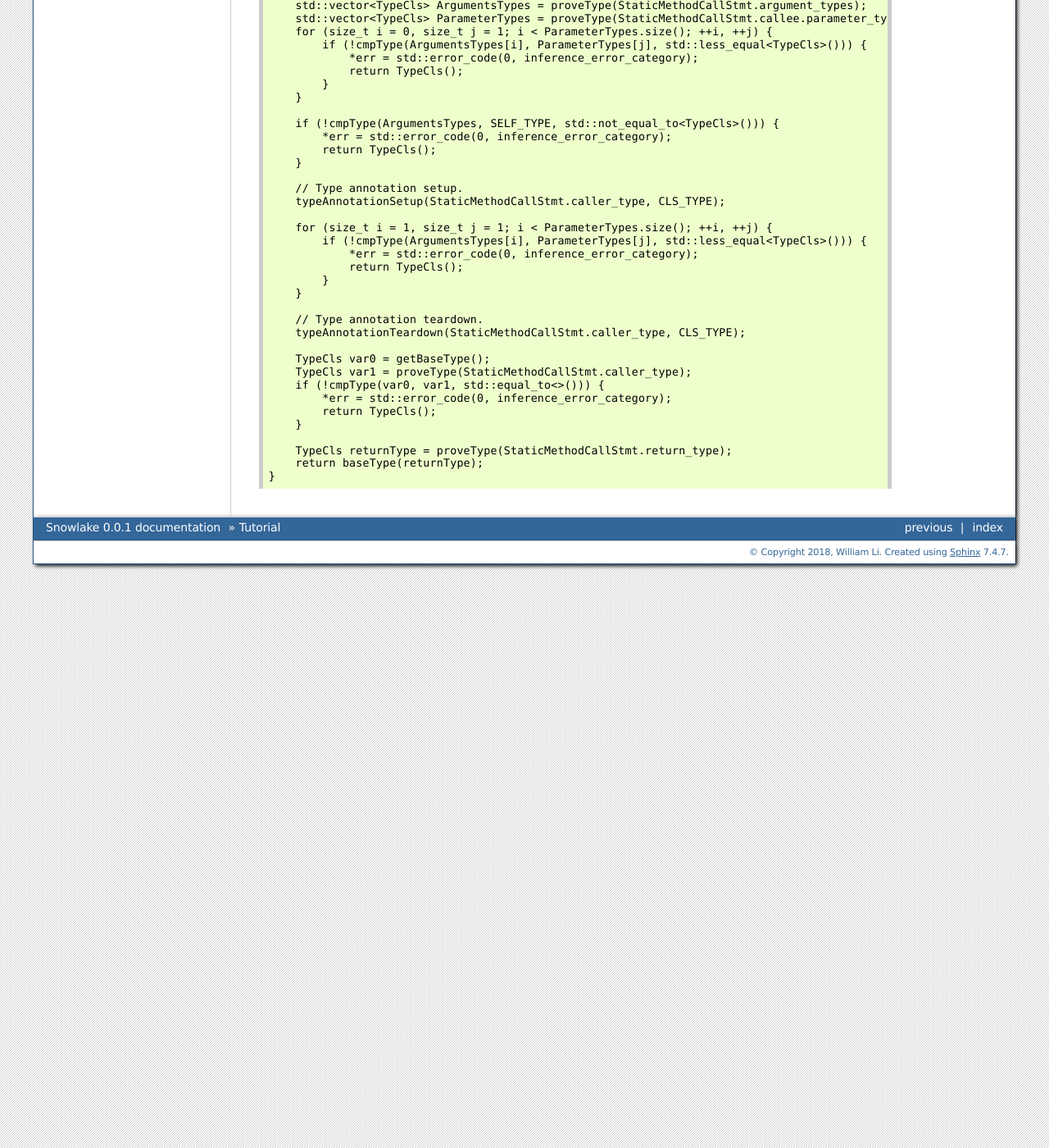
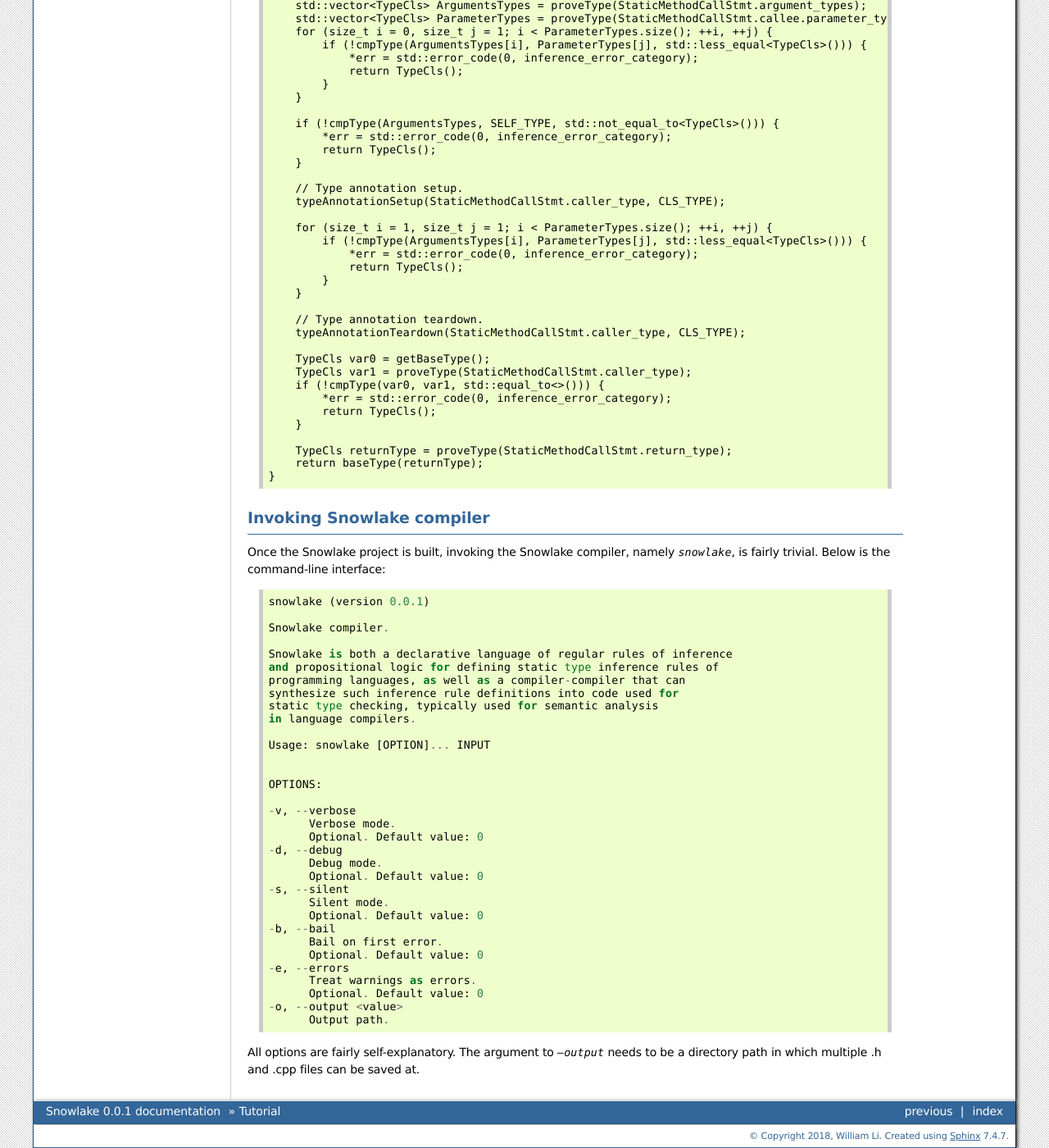
Before and after one commit to libcxx/Snowlake, a Sphinx documentation site: the page built from docs/source/tutorial.rst, in a window 1280 px wide and 1400 px high, scrolled down 9574 px. Shown: the whole window at 82% size. Built offline with Sphinx 7.4.7, drawn with Linux system fonts in a browser that asks for light colours; some of the changed text lies outside the part shown.

Commit message:
Add "Invoking Snowlake compiler" section

```diff
--- a/docs/source/tutorial.rst
+++ b/docs/source/tutorial.rst
@@ -702,3 +702,49 @@ synthesized C++ output.
       TypeCls returnType = proveType(StaticMethodCallStmt.return_type);
       return baseType(returnType);
   }
+
+
+Invoking Snowlake compiler
+##########################
+
+Once the Snowlake project is built, invoking the Snowlake compiler, namely
+`snowlake`, is fairly trivial. Below is the command-line interface:
+
+::
+
+  snowlake (version 0.0.1)
+
+  Snowlake compiler.
+
+  Snowlake is both a declarative language of regular rules of inference
+  and propositional logic for defining static type inference rules of
+  programming languages, as well as a compiler-compiler that can
+  synthesize such inference rule definitions into code used for
+  static type checking, typically used for semantic analysis
+  in language compilers.
+
+  Usage: snowlake [OPTION]... INPUT
+
+
+  OPTIONS:
+
+  -v, --verbose
+        Verbose mode.
+        Optional. Default value: 0
+  -d, --debug
+        Debug mode.
+        Optional. Default value: 0
+  -s, --silent
+        Silent mode.
+        Optional. Default value: 0
+  -b, --bail
+        Bail on first error.
+        Optional. Default value: 0
+  -e, --errors
+        Treat warnings as errors.
+        Optional. Default value: 0
+  -o, --output <value>
+        Output path.
+
+All options are fairly self-explanatory. The argument to `--output` needs to be
+a directory path in which multiple .h and .cpp files can be saved at.
```
